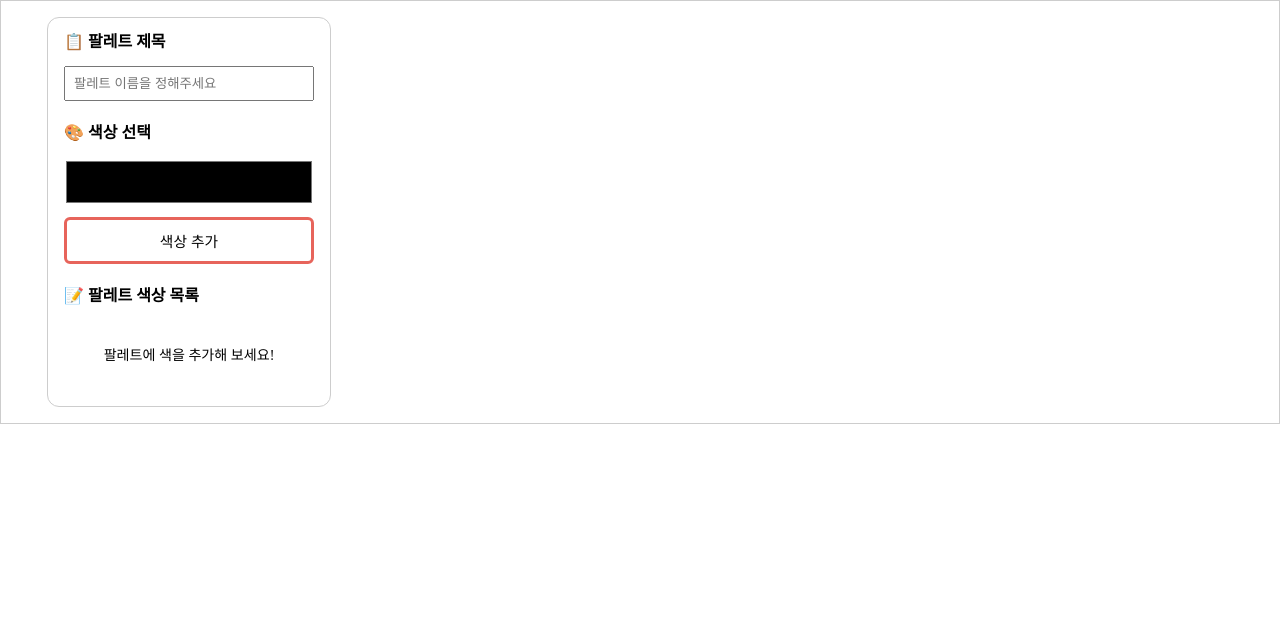
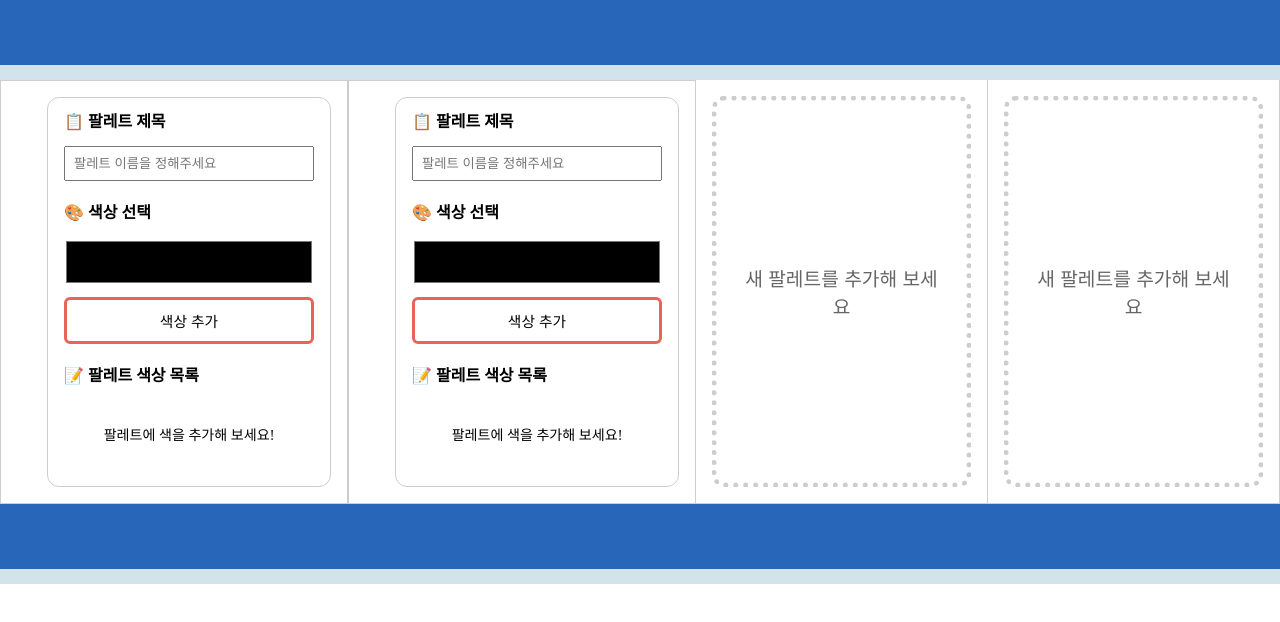
Before and after one commit to C17AN/dazzly, a React (Create React App) app: page / in a window 1280 px wide. Shown: the top 622 px of the page. Built offline with nearby package versions, Linux system fonts and the light colour scheme; a web font is replaced by a local one.

Commit message:
feat(App.tsx) - App 컴포넌트에 슬롯 컴포넌트 추가

```diff
--- a/src/App.tsx
+++ b/src/App.tsx
@@ -1,12 +1,27 @@
-import React from "react";
+import React, { useState } from "react";
 import Palette from "./components/Palette";
 import { GlobalStyle } from "./style/global";
+import Slot from "./components/Slot";
+import AddPalette from "./components/AddPalette";
+import Header from "./components/Header";
+import Footer from "./components/Footer";
 
 function App() {
+  const [paletteList, setPaletteList]: [boolean[], any] = useState([]);
   return (
     <div className="App">
       <GlobalStyle />
-      <Palette />
+      <Header />
+      <Slot>
+        {paletteList.map((palette, index) => (
+          <Palette />
+        ))}
+        <Palette />
+        <Palette />
+        <AddPalette />
+        <AddPalette />
+      </Slot>
+      <Footer />
     </div>
   );
 }
```
